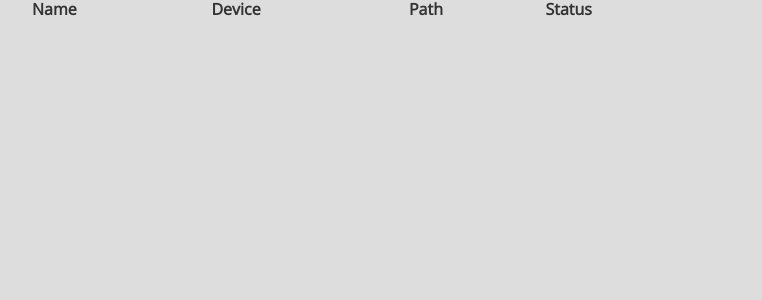
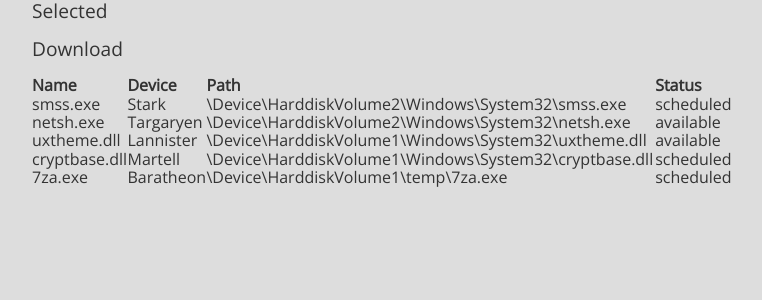
Before and after one commit to luciancarp/select-table, a React (Create React App) app: page / in a window 1280 px wide. Shown: the top 300 px of the page, without its empty margins (258-1020 px from the left). Built offline with nearby package versions, Linux system fonts and the light colour scheme.

Commit message:
Create SelectTable, TableRow and Toolbar components

```diff
--- a/src/App.js
+++ b/src/App.js
@@ -9,14 +9,14 @@ import GlobalStyle from './style/GlobalStyle'
 
 //Components
 import Layout from './components/Layout'
-import Table from './components/Table'
+import SelectTable from './components/SelectTable'
 
 const App = () => {
   return (
     <Provider store={store}>
       <GlobalStyle />
       <Layout>
-        <Table />
+        <SelectTable />
       </Layout>
     </Provider>
   )
--- /dev/null
+++ b/src/components/SelectTable.js
@@ -0,0 +1,37 @@
+import React, { useEffect } from 'react'
+import styled from 'styled-components'
+import PropTypes from 'prop-types'
+
+import { connect } from 'react-redux'
+import { getFiles } from '../actions/file'
+
+import Toolbar from './Toolbar'
+import Table from './Table'
+
+const SelectTable = ({ getFiles, file: { selectedFile, files } }) => {
+  useEffect(() => {
+    getFiles()
+  }, [getFiles])
+
+  return (
+    <Container>
+      <Toolbar />
+      <Table />
+    </Container>
+  )
+}
+
+const Container = styled.div``
+
+SelectTable.propTypes = {
+  getFiles: PropTypes.func.isRequired,
+  file: PropTypes.object.isRequired,
+}
+
+const mapStateToProps = (state) => ({
+  file: state.file,
+})
+
+export default connect(mapStateToProps, {
+  getFiles,
+})(SelectTable)
--- a/src/components/Table.js
+++ b/src/components/Table.js
@@ -1,15 +1,11 @@
-import React, { useEffect } from 'react'
+import React from 'react'
 import styled from 'styled-components'
 import PropTypes from 'prop-types'
+
 import { connect } from 'react-redux'
+import TableRow from './TableRow'
 
-import { getFiles } from '../actions/file'
-
-const Table = ({ getFiles, file: { selectedFile, files } }) => {
-  useEffect(() => {
-    getFiles()
-  }, [getFiles])
-
+const Table = ({ file: { files } }) => {
   return (
     <StyledTable>
       <tr>
@@ -18,6 +14,10 @@ const Table = ({ getFiles, file: { selectedFile, files } }) => {
         <th>Path</th>
         <th>Status</th>
       </tr>
+
+      {files.map((file) => (
+        <TableRow id={file.id} />
+      ))}
     </StyledTable>
   )
 }
@@ -27,7 +27,6 @@ const StyledTable = styled.table`
 `
 
 Table.propTypes = {
-  getFiles: PropTypes.func.isRequired,
   file: PropTypes.object.isRequired,
 }
 
@@ -35,6 +34,4 @@ const mapStateToProps = (state) => ({
   file: state.file,
 })
 
-export default connect(mapStateToProps, {
-  getFiles,
-})(Table)
+export default connect(mapStateToProps, {})(Table)
--- /dev/null
+++ b/src/components/TableRow.js
@@ -0,0 +1,35 @@
+import React from 'react'
+import styled from 'styled-components'
+import PropTypes from 'prop-types'
+
+import { connect } from 'react-redux'
+import { selectFile } from '../actions/file'
+
+const TableRow = ({ selectFile, file: { selectedFile, files }, id }) => {
+  const rowData = files.find((file) => file.id === id)
+
+  return (
+    <StyledRow>
+      <td>{rowData.name}</td>
+      <td>{rowData.device}</td>
+      <td>{rowData.path}</td>
+      <td>{rowData.status}</td>
+    </StyledRow>
+  )
+}
+
+const StyledRow = styled.tr``
+
+TableRow.propTypes = {
+  selectFile: PropTypes.func.isRequired,
+  file: PropTypes.object.isRequired,
+  id: PropTypes.string.isRequired,
+}
+
+const mapStateToProps = (state) => ({
+  file: state.file,
+})
+
+export default connect(mapStateToProps, {
+  selectFile,
+})(TableRow)
--- /dev/null
+++ b/src/components/Toolbar.js
@@ -0,0 +1,30 @@
+import React from 'react'
+import styled from 'styled-components'
+import PropTypes from 'prop-types'
+
+import { connect } from 'react-redux'
+import { selectFile } from '../actions/file'
+
+const Toolbar = ({ selectFile, file: { selectedFile, files } }) => {
+  return (
+    <Container>
+      <h3>Selected</h3>
+      <h3>Download</h3>
+    </Container>
+  )
+}
+
+const Container = styled.div``
+
+Toolbar.propTypes = {
+  selectFile: PropTypes.func.isRequired,
+  file: PropTypes.object.isRequired,
+}
+
+const mapStateToProps = (state) => ({
+  file: state.file,
+})
+
+export default connect(mapStateToProps, {
+  selectFile,
+})(Toolbar)
```
